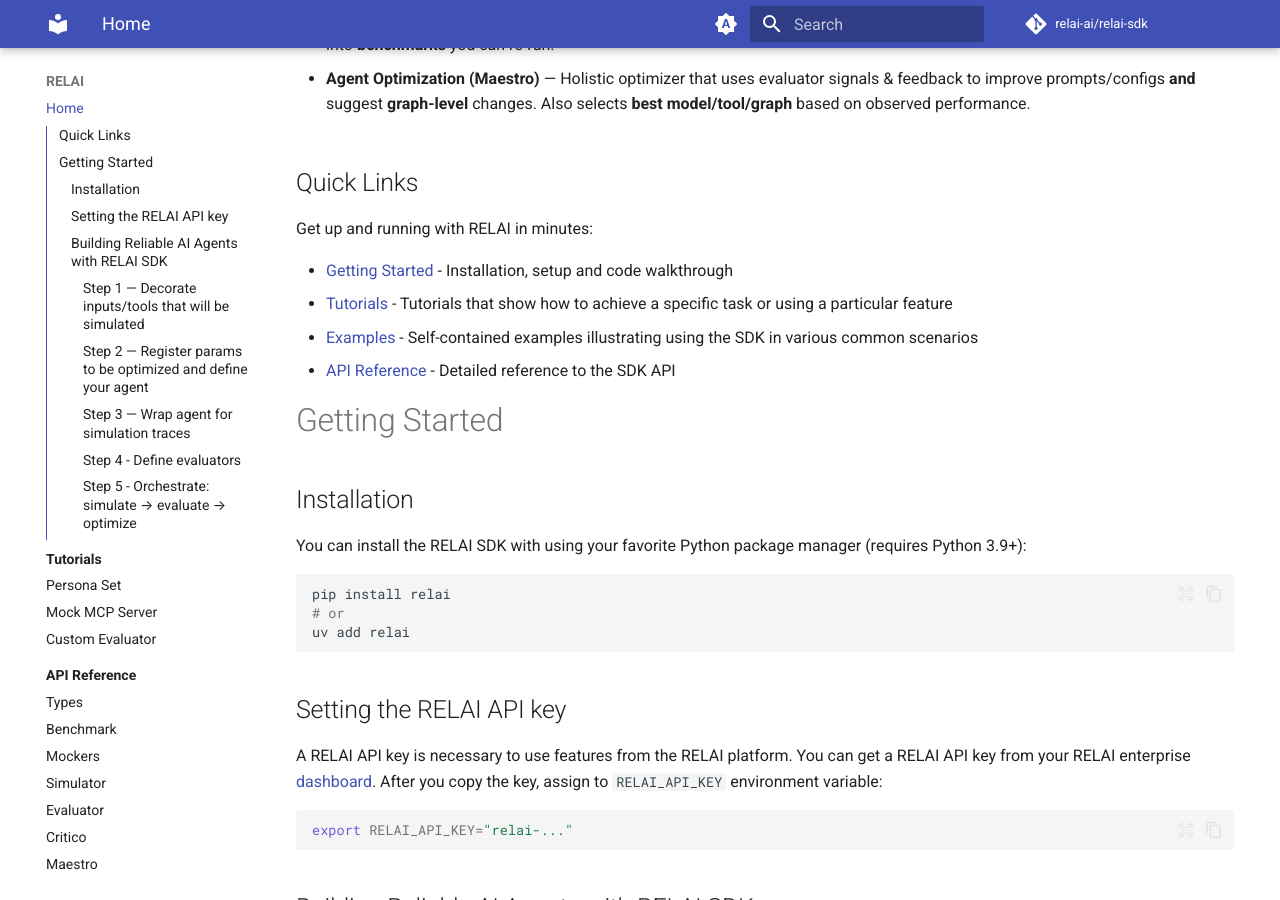
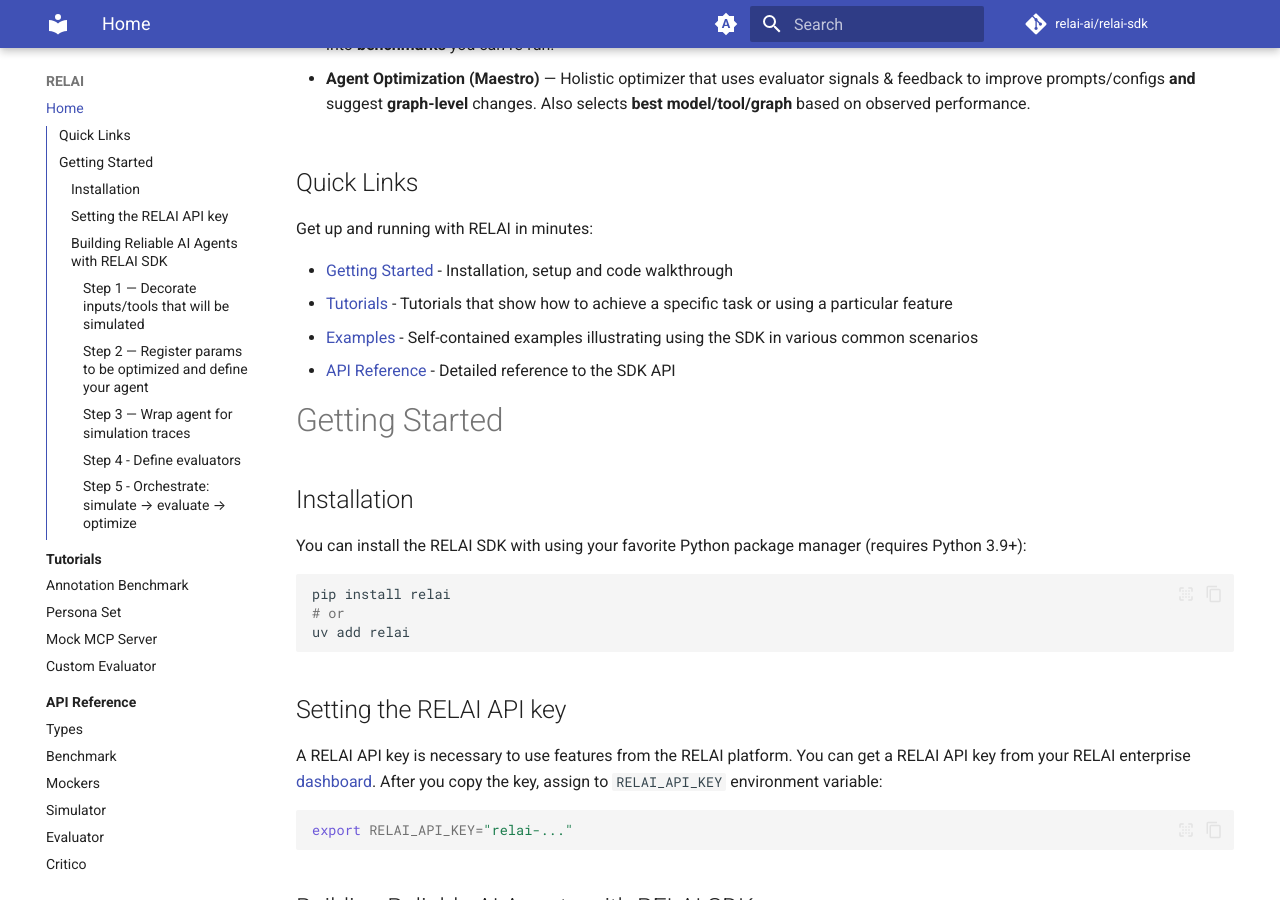
Before and after one commit to relai-ai/relai-sdk, an MkDocs documentation site: the page built from docs/index.md, in a window 1280 px wide and 900 px high, scrolled down 349 px. Built offline with MkDocs 1.6.1 and Material for MkDocs 9.7.7, drawn with Linux system fonts in a browser that asks for light colours; comment, search, counter and statistics services are not loaded.

Commit message:
Add tutorial

```diff
--- a/mkdocs.yml
+++ b/mkdocs.yml
@@ -123,6 +123,7 @@
   - Home: index.md
   - Tutorials:
       - tutorials/index.md
+      - Annotation Benchmark: tutorials/annotation-benchmark.md
       - Persona Set: tutorials/persona-set.md
       - Mock MCP Server: tutorials/mock-mcp-server.md
       - Custom Evaluator: tutorials/custom-evaluator.md
```
